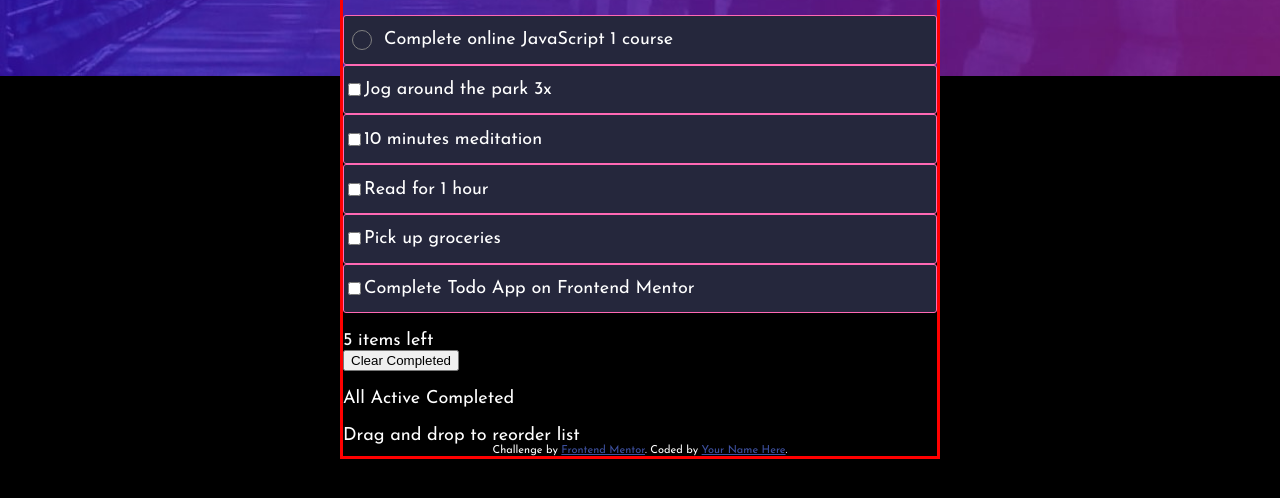
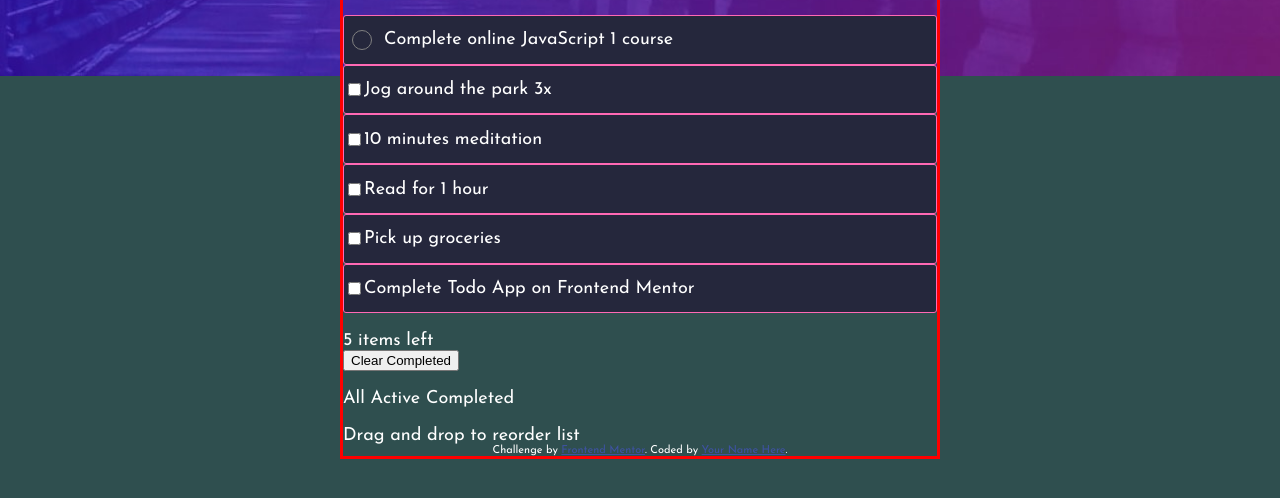
Before and after one commit to venovor/10-todo-app-backup, a plain HTML site: page index.html in a window 1280 px wide. Shown: the part 220-718 px from the top of the page. Drawn offline with nearby package versions, Linux system fonts and the light colour scheme; files that its build step writes are made by us from their sources.

Commit message:
test commit

```diff
--- a/scss/_base.scss
+++ b/scss/_base.scss
@@ -7,7 +7,7 @@ html {
 
 body {
     /*background-color: $background-color;*/
-    background-color: black; /* to be removed, use for test only */
+    background-color: darkslategrey; /* to be removed, use for test only */
     font-size: $font-main;
     font-family: $font-family;
     margin: 0;
```
